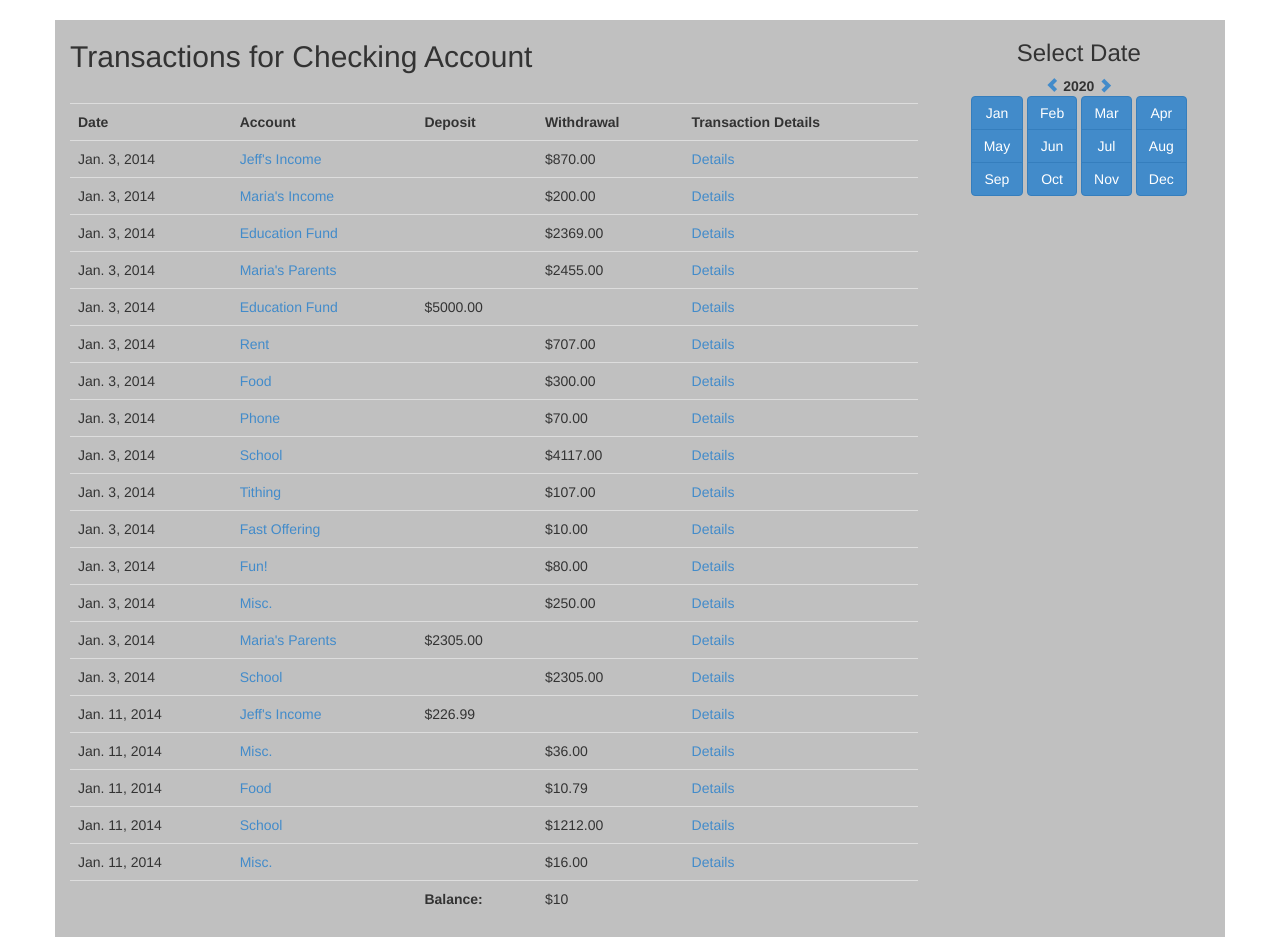
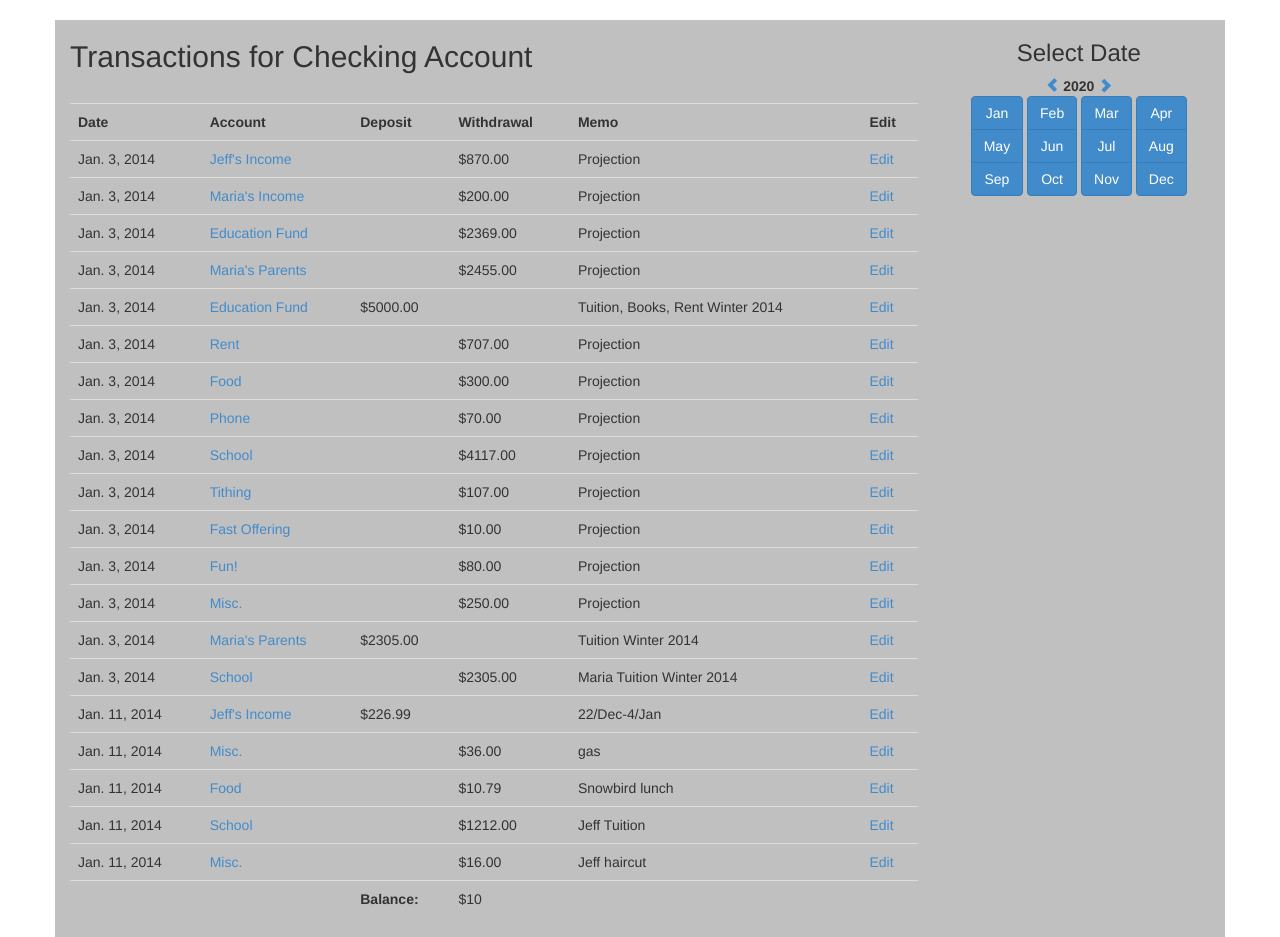
Before and after one commit to jeffrpowell/budgettracker, a Django app: template budget/templates/budget/account.html in a window 1280 px wide. Shown: the part 52-989 px from the top of the page. Run offline with Django 3.2, Linux system fonts and the light colour scheme; data comes from the database, SQL or seed files in the repository; the template is opened without the code that fills it: values that come from a table or form of the project are taken from there, most other values are stand-ins (such as "Sample title", 1, 10 or a date in 2020); parts of the project's set-up code (start-up, migrations or seed data) failed here and were passed over.

Commit message:
Working on Edit Transaction page

```diff
--- a/budget/models.py
+++ b/budget/models.py
@@ -31,6 +31,11 @@ class TransactionForm(ModelForm):
     	model = Transaction
     	fields = ['amount', 'memo']
 
+class EditTransactionForm(ModelForm):
+    class Meta:
+    	model = Transaction
+    	fields = ['date', 'amount', 'memo', 'to_account', 'from_account']
+
 class NullAccountTransactionForm(ModelForm):
 	class Meta:
 		model = Transaction
--- a/budget/templates/budget/account.html
+++ b/budget/templates/budget/account.html
@@ -11,7 +11,7 @@
 			<h2>Transactions for {{ account.name }}</h2>
 			<br />
 			<table class="table">
-			<tr><th>Date</th><th>Account</th><th>Deposit</th><th>Withdrawal</th><th>Transaction Details</th></tr>
+			<tr><th>Date</th><th>Account</th><th>Deposit</th><th>Withdrawal</th><th>Memo</th><th>Edit</th></tr>
 			{% for t in transactions %}
 				<tr><td>{{ t.date }}</td>
 				{% if t.to_account|cut:" " == account.name|cut:" " %}
@@ -19,9 +19,10 @@
 				{% else %}
 					<td><a href="{% url 'budget:account' t.to_account.id %}">{{ t.to_account }}</a></td><td></td><td>${{ t.amount }}</td>
 				{% endif %}
-				<td><a href="{% url 'budget:transaction' t.id %}">Details</a></td></tr>
+				<td>{{ t.memo }}</td>
+				<td><a href="{% url 'budget:transaction' t.id %}">Edit</a></td></tr>
 			{% endfor %}
-			<tr><td colspan="2"></td><td><strong>Balance:</strong></td><td>${{ balance }}</td><td></td></tr>
+			<tr><td colspan="2"></td><td><strong>Balance:</strong></td><td>${{ balance }}</td><td colspan="2"></td></tr>
 			</table>
 		</div>
 		<div class="col-xs-3 text-center">
--- a/budget/urls.py
+++ b/budget/urls.py
@@ -6,7 +6,7 @@ urlpatterns = patterns('',
     url(r'^$', views.index, name='index'),
     url(r'^date/(?P<month>\w+)/(?P<year>\d+)/$', views.index, name='index'),
 
-    url(r'^transaction/(?P<tid>\d+)/$', views.transaction, name='transaction'),
+    url(r'^transaction/(?P<tid>\d+)/(?P<aid>\d+)/$', views.transaction, name='transaction'),
     url(r'^addtransaction/$', views.addtransaction, name='addtransaction'),
     url(r'^addtransaction/(?P<to_account>\d+)/$', views.addtransaction, name='addtransaction'),
     url(r'^banktransaction/$', views.banktransaction, name='banktransaction'),
```
Also changed, not shown: budget/templates/budget/transaction.html (+4 -4 lines), budget/views.py (+11 -2 lines), 1 other file.
